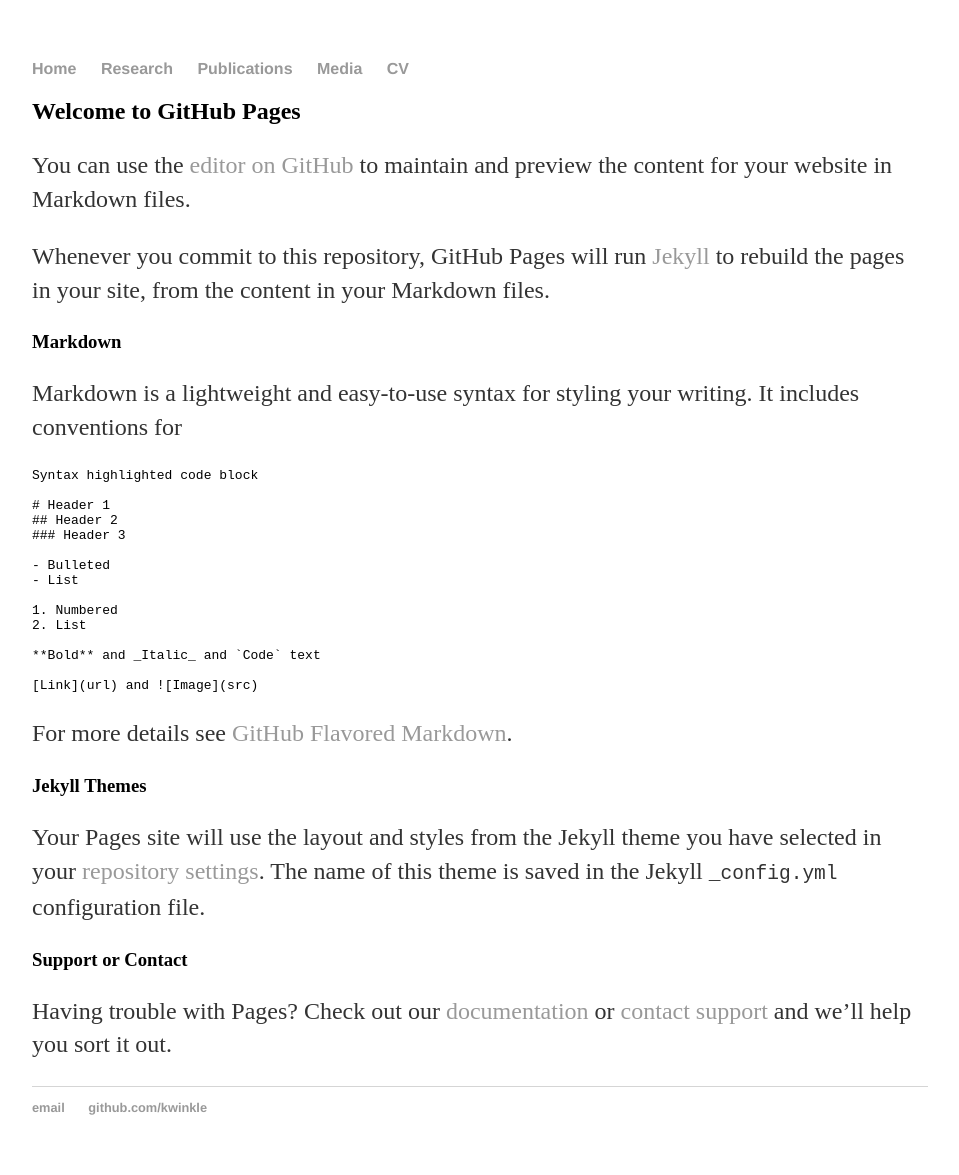
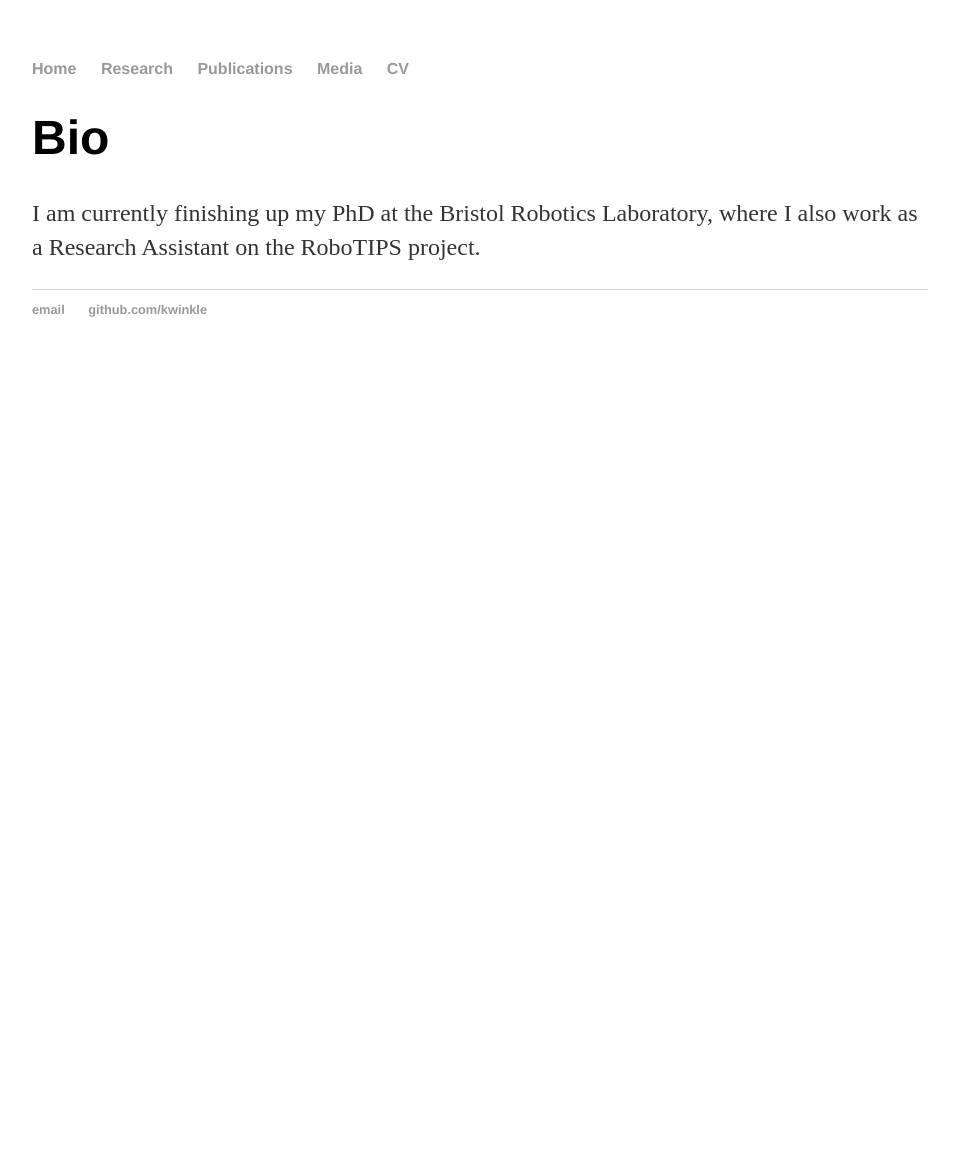
Before and after one commit to kwinkle/kwinkle.github.io, a Jekyll site: the page built from index.html, in a window 1280 px wide. Shown: the whole page, without its empty margins (160-1119 px from the left). Built offline with Jekyll 4.4.1, drawn with Linux system fonts in a browser that asks for light colours; our own code applies the rules of GitHub Pages for plain Markdown files; after the commit the page ends 900 px from its top, so only the background shows below that.

Commit message:
removed index.md, added cv

````diff
--- a/_layouts/default.html
+++ b/_layouts/default.html
@@ -12,7 +12,7 @@
 	        	<li><a href="/research">Research</a></li>
         		<li><a href="/publications">Publications</a></li>
         		<li><a href="/media">Media</a></li>
-        		<li><a href="/CV">CV</a></li>
+        		<li><a href="cv.pdf" target="_blank">CV</a></li>
     		</ul>
 			</nav>
 			<div class="container">
--- a/index.md
+++ /dev/null
@@ -1,37 +0,0 @@
-## Welcome to GitHub Pages
-
-You can use the [editor on GitHub](https://github.com/kwinkle/kwinkle.github.io/edit/master/index.md) to maintain and preview the content for your website in Markdown files.
-
-Whenever you commit to this repository, GitHub Pages will run [Jekyll](https://jekyllrb.com/) to rebuild the pages in your site, from the content in your Markdown files.
-
-### Markdown
-
-Markdown is a lightweight and easy-to-use syntax for styling your writing. It includes conventions for
-
-```markdown
-Syntax highlighted code block
-
-# Header 1
-## Header 2
-### Header 3
-
-- Bulleted
-- List
-
-1. Numbered
-2. List
-
-**Bold** and _Italic_ and `Code` text
-
-[Link](url) and ![Image](src)
-```
-
-For more details see [GitHub Flavored Markdown](https://guides.github.com/features/mastering-markdown/).
-
-### Jekyll Themes
-
-Your Pages site will use the layout and styles from the Jekyll theme you have selected in your [repository settings](https://github.com/kwinkle/kwinkle.github.io/settings). The name of this theme is saved in the Jekyll `_config.yml` configuration file.
-
-### Support or Contact
-
-Having trouble with Pages? Check out our [documentation](https://help.github.com/categories/github-pages-basics/) or [contact support](https://github.com/contact) and we’ll help you sort it out.
````
Also changed, not shown: 1 other file.
